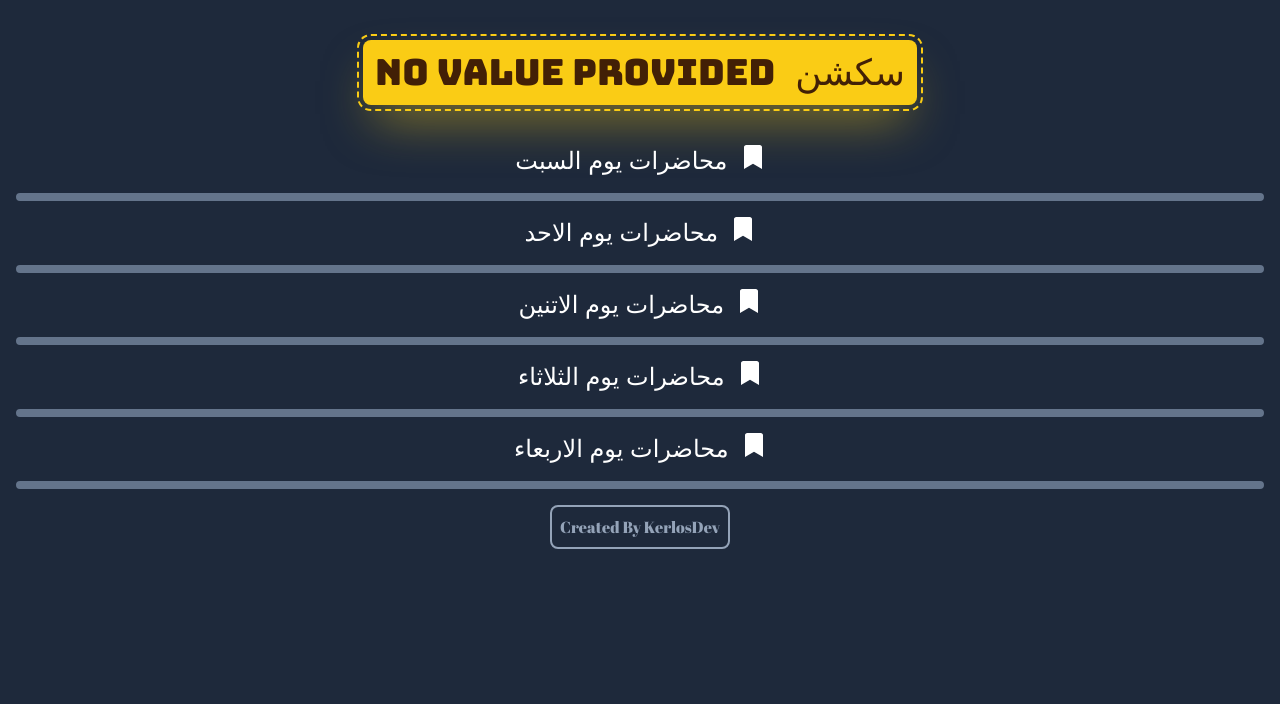
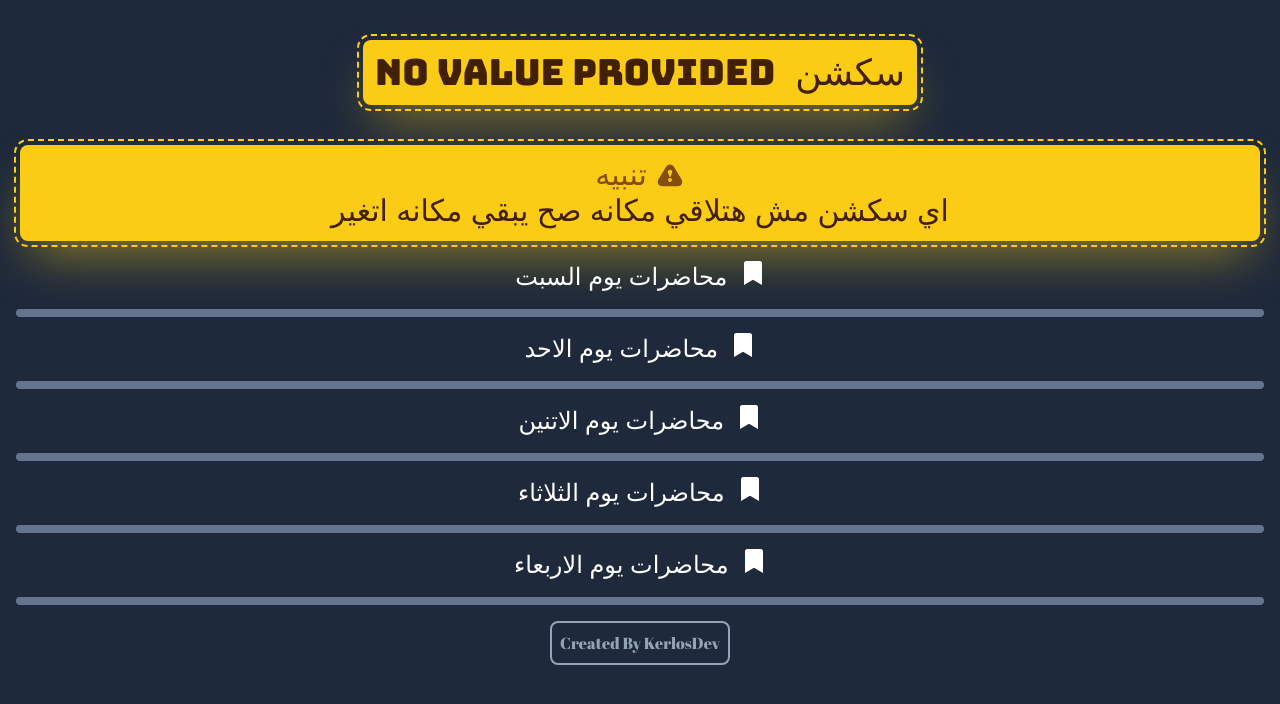
Before and after one commit to kerloshany3/mnuv2, a Next.js app: page /result in a window 1280 px wide. Shown: the top 704 px of the page. Built offline with nearby package versions, Linux system fonts and the light colour scheme.

Commit message:
Update data.js

```diff
--- a/app/data.js
+++ b/app/data.js
@@ -3,7 +3,7 @@
 export const tanbeh = {
 /*     massege: " تنبيه كل سكاشن الماث في مبني G الدور التاني ",
  */    danger: true,
-    massege: ""
+    massege: "اي سكشن مش هتلاقي مكانه صح يبقي مكانه اتغير"
 }
 
 export const dataofcollegesapt = [
```
